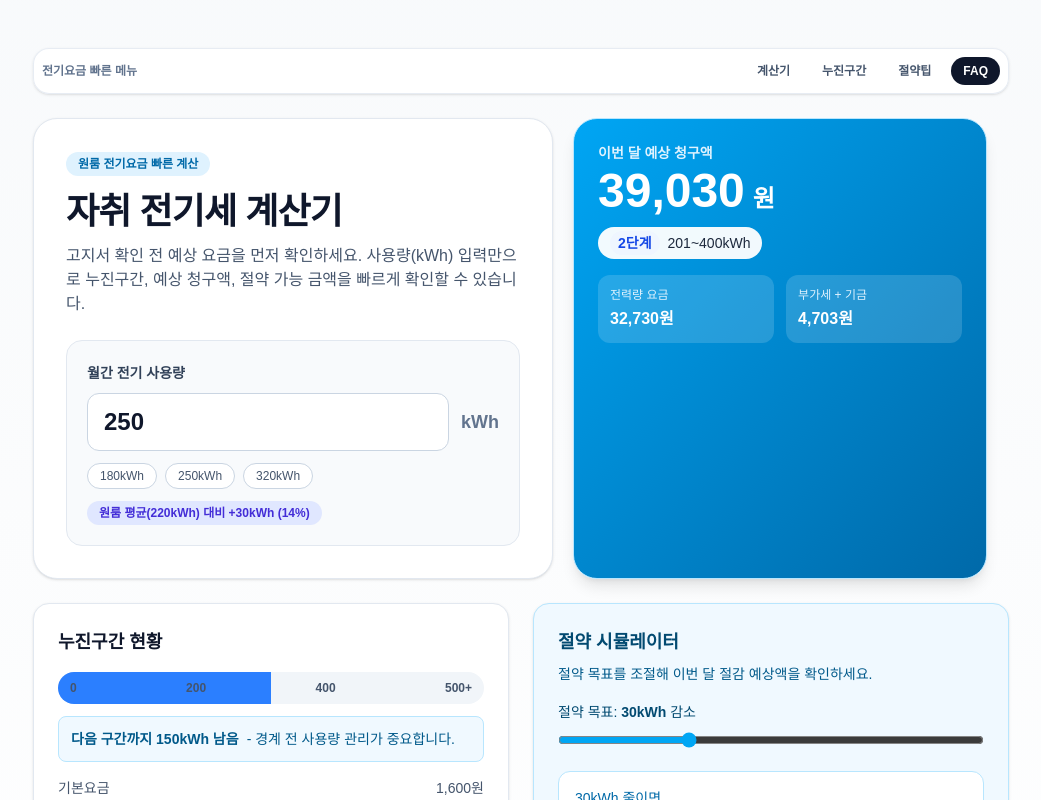
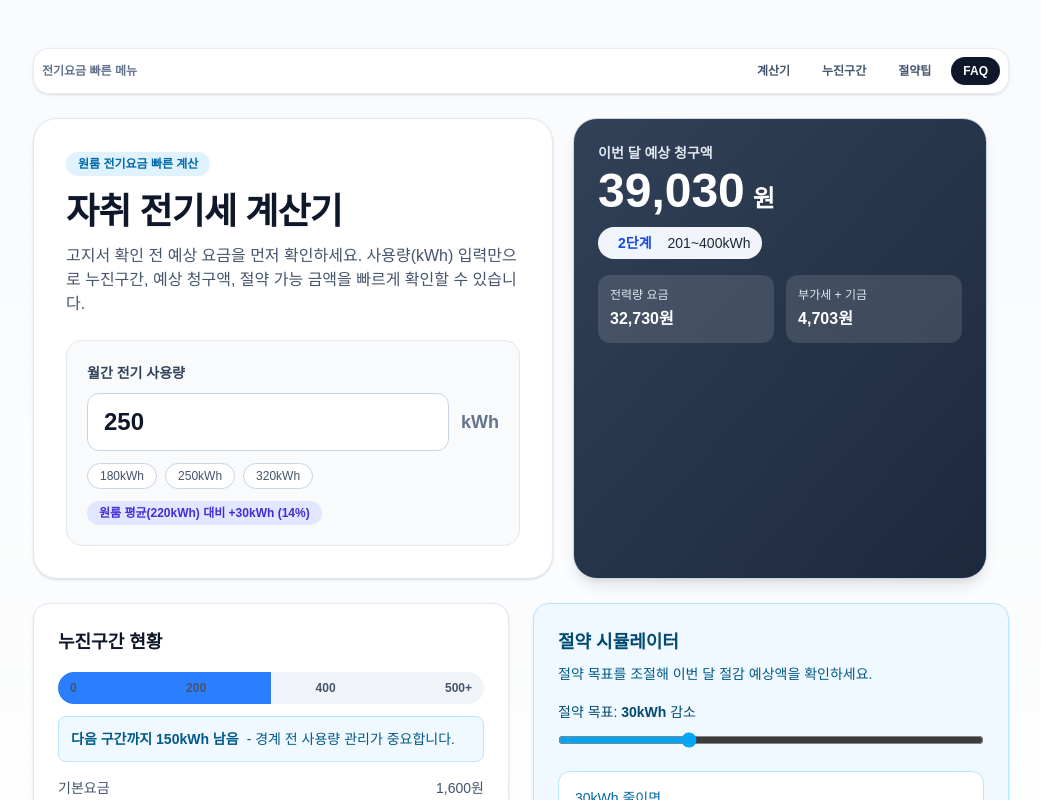
Before and after one commit to RohGyuMin/jajwi-electricity-calc-, a Next.js app: page / in a window 1280 px wide. Shown: the top 800 px of the page, without its empty margins (119-1160 px from the left). Built offline with nearby package versions, Linux system fonts and the light colour scheme; no server answers.

Commit message:
Adjust billing summary card to neutral slate palette

```diff
--- a/src/app/page.tsx
+++ b/src/app/page.tsx
@@ -190,27 +190,27 @@ export default function Home() {
             </div>
           </div>
 
-          <div className="rounded-3xl border border-sky-200 bg-gradient-to-br from-sky-500 to-sky-700 p-6 text-white shadow-lg">
-            <div className="text-sm font-semibold text-sky-100">이번 달 예상 청구액</div>
+          <div className="rounded-3xl border border-slate-300 bg-gradient-to-br from-slate-700 to-slate-800 p-6 text-white shadow-lg">
+            <div className="text-sm font-semibold text-slate-200">이번 달 예상 청구액</div>
             <div className="mt-1 text-5xl font-extrabold">
               {bill.total.toLocaleString()}
               <span className="ml-2 text-2xl font-semibold">원</span>
             </div>
-            <div className="mt-3 inline-flex items-center gap-2 rounded-full bg-white/95 px-3 py-1 text-sm text-slate-800">
+            <div className="mt-3 inline-flex items-center gap-2 rounded-full bg-slate-100 px-3 py-1 text-sm text-slate-800">
               <span className={`rounded-full px-2 py-0.5 ${tierColor} font-semibold`}>
                 {bill.tier.tierName}
               </span>
               <span>{bill.tier.range}</span>
             </div>
             <div className="mt-4 grid grid-cols-2 gap-3 text-xs">
-              <div className="rounded-xl bg-white/15 p-3">
-                <div className="text-sky-100">전력량 요금</div>
+              <div className="rounded-xl bg-white/12 p-3">
+                <div className="text-slate-200">전력량 요금</div>
                 <div className="mt-1 text-base font-bold text-white">
                   {Math.round(bill.energyCharge).toLocaleString()}원
                 </div>
               </div>
-              <div className="rounded-xl bg-white/15 p-3">
-                <div className="text-sky-100">부가세 + 기금</div>
+              <div className="rounded-xl bg-white/12 p-3">
+                <div className="text-slate-200">부가세 + 기금</div>
                 <div className="mt-1 text-base font-bold text-white">
                   {(bill.vat + bill.fundCharge).toLocaleString()}원
                 </div>
```
